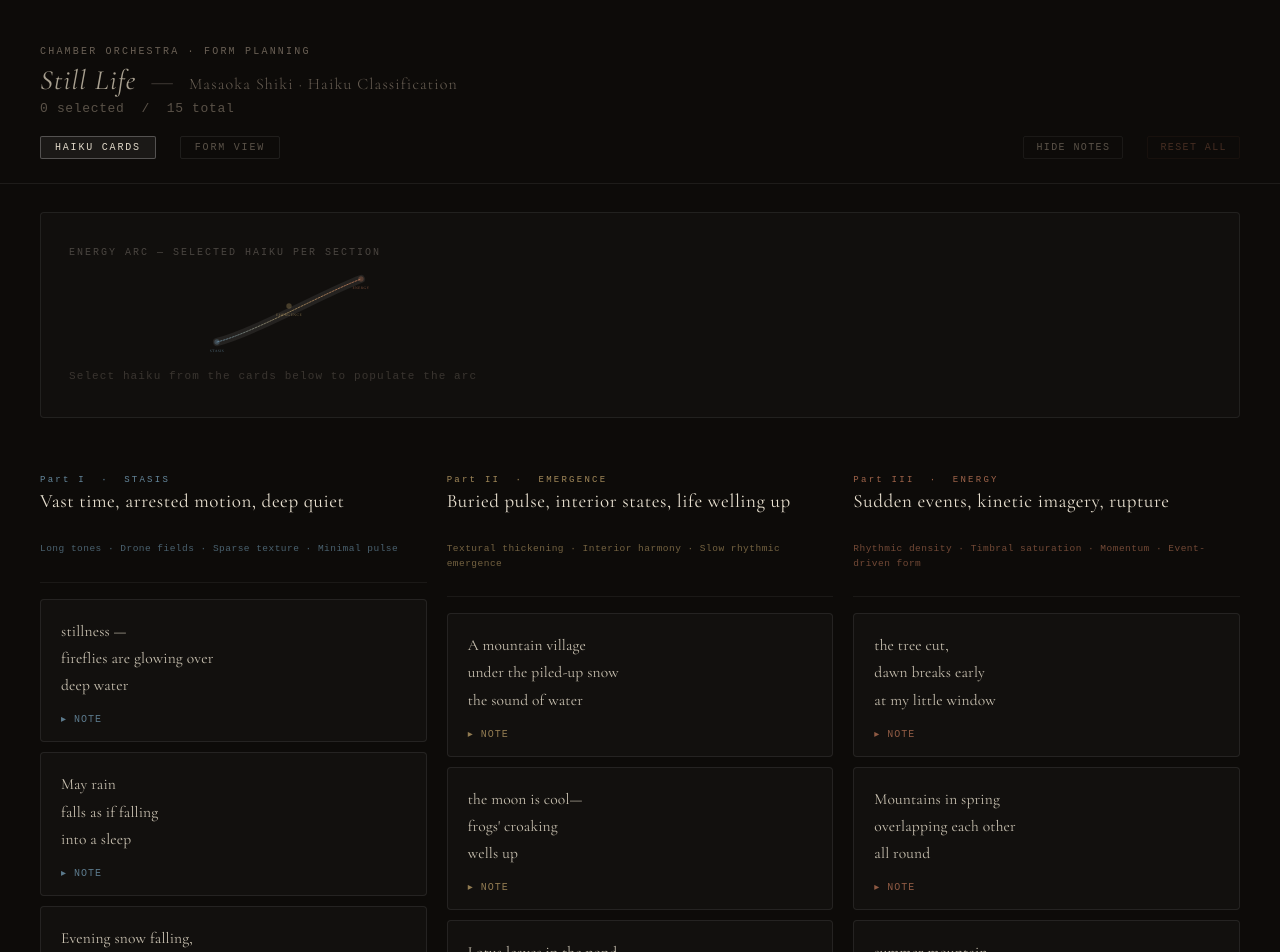
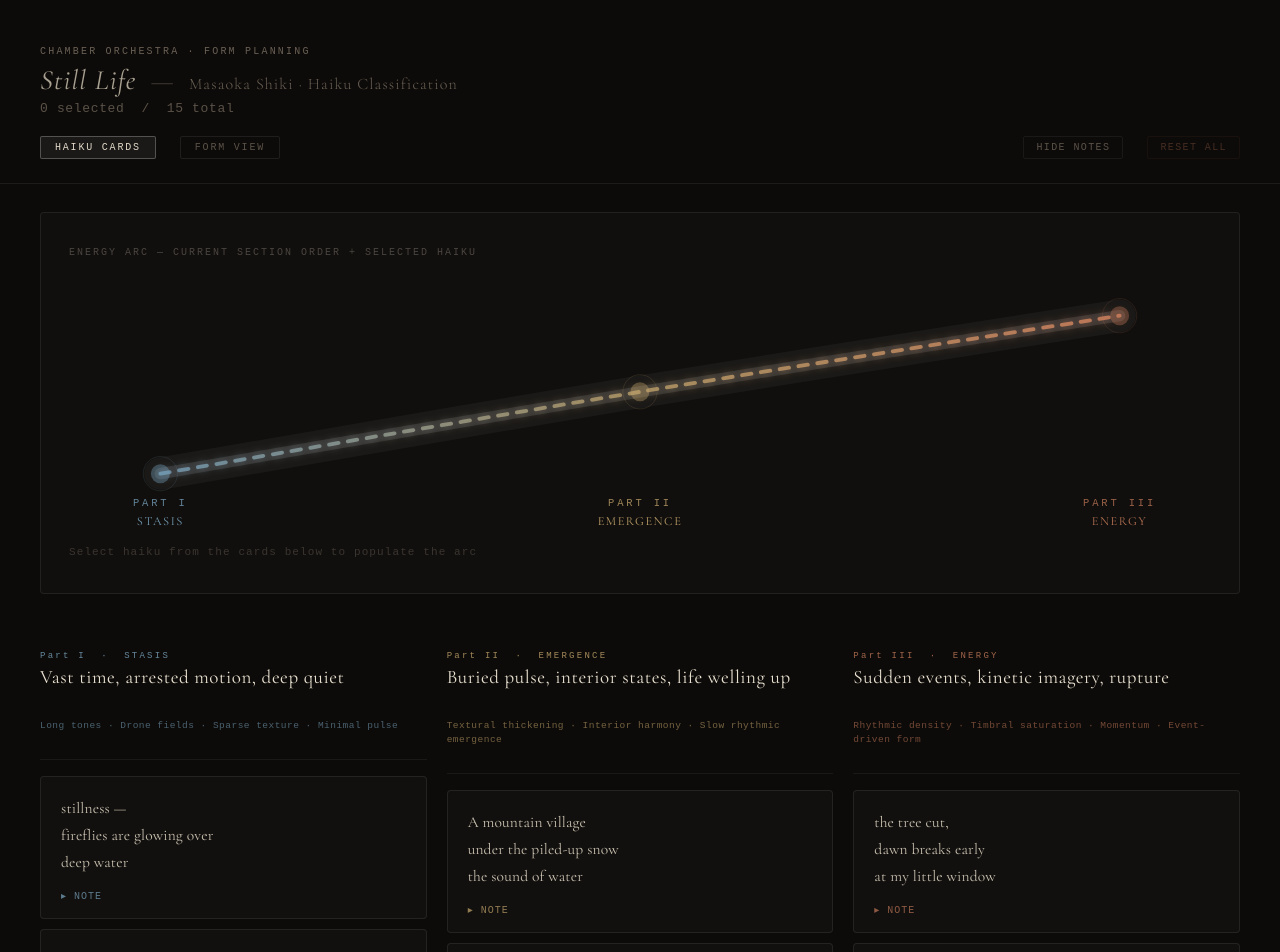
Before and after one commit to lrobadey/stilllife, a React (Vite) app: page / in a window 1280 px wide. Shown: the top 952 px of the page. Built offline with nearby package versions, Linux system fonts and the light colour scheme.

Commit message:
Make section order drive the energy arc and part labels

```diff
--- a/src/StillLifeDashboard.jsx
+++ b/src/StillLifeDashboard.jsx
@@ -1,9 +1,8 @@
-import React, { useState, useCallback } from "react";
+import React, { useCallback, useState } from "react";
 
 const HAIKU_DATA = {
   stasis: {
     id: "stasis",
-    label: "Part I",
     title: "Stasis",
     subtitle: "Vast time, arrested motion, deep quiet",
     sonic: "Long tones · Drone fields · Sparse texture · Minimal pulse",
@@ -20,7 +19,6 @@ const HAIKU_DATA = {
   },
   emergence: {
     id: "emergence",
-    label: "Part II",
     title: "Emergence",
     subtitle: "Buried pulse, interior states, life welling up",
     sonic: "Textural thickening · Interior harmony · Slow rhythmic emergence",
@@ -37,7 +35,6 @@ const HAIKU_DATA = {
   },
   energy: {
     id: "energy",
-    label: "Part III",
     title: "Energy",
     subtitle: "Sudden events, kinetic imagery, rupture",
     sonic: "Rhythmic density · Timbral saturation · Momentum · Event-driven form",
@@ -54,48 +51,110 @@ const HAIKU_DATA = {
   },
 };
 
-const SECTIONS = ["stasis", "emergence", "energy"];
+const SECTION_IDS = ["stasis", "emergence", "energy"];
+const PART_LABELS = ["Part I", "Part II", "Part III"];
+const SECTION_ENERGY_Y = {
+  stasis: 214,
+  emergence: 128,
+  energy: 48,
+};
 
-// States cycle: neutral → selected → rejected → neutral
+// States cycle: neutral -> selected -> rejected -> neutral
 const STATE_CYCLE = { neutral: "selected", selected: "rejected", rejected: "neutral" };
 
-const ArcSVG = ({ stateCounts }) => {
-  const pts = [
-    { x: 60, y: 160 },
-    { x: 220, y: 80 },
-    { x: 380, y: 20 },
-  ];
-  const path = `M ${pts[0].x} ${pts[0].y} C 140,140 300,50 ${pts[2].x} ${pts[2].y}`;
-  const sections = Object.values(HAIKU_DATA);
+const getPartLabel = (index) => PART_LABELS[index] || `Part ${index + 1}`;
+
+const buildArcPath = (points) =>
+  points.reduce((path, point, index, arr) => {
+    if (index === 0) {
+      return `M ${point.x} ${point.y}`;
+    }
+
+    const prev = arr[index - 1];
+    const prevPrev = arr[index - 2] || prev;
+    const next = arr[index + 1] || point;
+    const cp1x = prev.x + (point.x - prevPrev.x) / 6;
+    const cp1y = prev.y + (point.y - prevPrev.y) / 6;
+    const cp2x = point.x - (next.x - prev.x) / 6;
+    const cp2y = point.y - (next.y - prev.y) / 6;
+
+    return `${path} C ${cp1x} ${cp1y}, ${cp2x} ${cp2y}, ${point.x} ${point.y}`;
+  }, "");
+
+const ArcSVG = ({ orderedSections, stateCounts }) => {
+  const width = 1200;
+  const height = 280;
+  const left = 96;
+  const right = width - 96;
+  const step = orderedSections.length > 1 ? (right - left) / (orderedSections.length - 1) : 0;
+  const points = orderedSections.map((section, index) => ({
+    x: left + step * index,
+    y: SECTION_ENERGY_Y[section.id] || height / 2,
+    section,
+  }));
+  const path = buildArcPath(points);
+
   return (
-    <svg viewBox="0 0 440 200" style={{ width: "100%", maxWidth: 440, height: 90, display: "block" }}>
+    <svg
+      viewBox={`0 0 ${width} ${height}`}
+      style={{ width: "100%", height: "auto", aspectRatio: `${width} / ${height}`, display: "block" }}
+    >
       <defs>
         <linearGradient id="arcGrad" x1="0%" y1="0%" x2="100%" y2="0%">
-          <stop offset="0%" stopColor="#7BA7C2" stopOpacity="0.7" />
-          <stop offset="50%" stopColor="#C8A96E" stopOpacity="0.7" />
-          <stop offset="100%" stopColor="#C47A5A" stopOpacity="0.9" />
+          {orderedSections.map((section, index) => (
+            <stop
+              key={section.id}
+              offset={`${orderedSections.length === 1 ? 0 : (index / (orderedSections.length - 1)) * 100}%`}
+              stopColor={section.accent}
+              stopOpacity={index === orderedSections.length - 1 ? 0.92 : 0.72}
+            />
+          ))}
         </linearGradient>
+        <filter id="arcGlow" x="-10%" y="-25%" width="120%" height="150%">
+          <feGaussianBlur stdDeviation="5" result="glow" />
+          <feMerge>
+            <feMergeNode in="glow" />
+            <feMergeNode in="SourceGraphic" />
+          </feMerge>
+        </filter>
       </defs>
-      <path d={path} fill="none" stroke="rgba(255,255,255,0.08)" strokeWidth="18" strokeLinecap="round" />
-      <path d={path} fill="none" stroke="url(#arcGrad)" strokeWidth="2" strokeLinecap="round" strokeDasharray="4 3" />
-      {pts.map((pt, i) => (
-        <g key={i}>
-          <circle cx={pt.x} cy={pt.y} r={stateCounts[SECTIONS[i]] > 0 ? 10 : 6} fill={sections[i].accent} opacity={stateCounts[SECTIONS[i]] > 0 ? 0.9 : 0.3} />
-          {stateCounts[SECTIONS[i]] > 0 && (
-            <text x={pt.x} y={pt.y + 4} textAnchor="middle" fill="white" fontSize="9" fontWeight="bold" fontFamily="monospace">
-              {stateCounts[SECTIONS[i]]}
+      <path d={path} fill="none" stroke="rgba(255,255,255,0.045)" strokeWidth="34" strokeLinecap="round" />
+      <path d={path} fill="none" stroke="rgba(255,255,255,0.1)" strokeWidth="12" strokeLinecap="round" />
+      <path d={path} fill="none" stroke="url(#arcGrad)" strokeWidth="4" strokeLinecap="round" strokeDasharray="10 10" filter="url(#arcGlow)" />
+      {points.map(({ x, y, section }, index) => {
+        const count = stateCounts[section.id];
+        return (
+          <g key={section.id}>
+            <circle cx={x} cy={y} r={count > 0 ? 16 : 10} fill={section.accent} opacity={count > 0 ? 0.94 : 0.36} />
+            <circle cx={x} cy={y} r={count > 0 ? 24 : 18} fill="none" stroke={section.accent} strokeOpacity={count > 0 ? 0.34 : 0.14} />
+            {count > 0 && (
+              <text x={x} y={y + 5} textAnchor="middle" fill="#0d0b09" fontSize="12" fontWeight="bold" fontFamily="monospace">
+                {count}
               </text>
             )}
-          <text x={pt.x} y={pt.y + 22} textAnchor="middle" fill={sections[i].accent} fontSize="8.5" fontFamily="'Cormorant Garamond', Georgia, serif" letterSpacing="1" opacity="0.8">
-            {sections[i].title.toUpperCase()}
+            <text x={x} y={height - 32} textAnchor="middle" fill={section.accent} fontSize="11" fontFamily="monospace" letterSpacing="3" opacity="0.76">
+              {getPartLabel(index).toUpperCase()}
+            </text>
+            <text
+              x={x}
+              y={height - 12}
+              textAnchor="middle"
+              fill={section.accent}
+              fontSize="13"
+              fontFamily="'Cormorant Garamond', Georgia, serif"
+              letterSpacing="1.6"
+              opacity="0.92"
+            >
+              {section.title.toUpperCase()}
             </text>
           </g>
-      ))}
+        );
+      })}
     </svg>
   );
 };
 
-const HaikuCard = ({ haiku, sectionAccent, accentDim, accentBorder, status, onToggle, showNote }) => {
+const HaikuCard = ({ haiku, sectionAccent, accentDim, status, onToggle, showNote }) => {
   const [noteOpen, setNoteOpen] = useState(false);
 
   const isSelected = status === "selected";
@@ -112,7 +171,7 @@ const HaikuCard = ({ haiku, sectionAccent, accentDim, accentBorder, status, onTo
       ? `1px solid ${sectionAccent}`
       : isRejected
         ? "1px solid rgba(255,255,255,0.05)"
-      : `1px solid rgba(255,255,255,0.08)`,
+        : "1px solid rgba(255,255,255,0.08)",
     background: isSelected
       ? accentDim
       : isRejected
@@ -152,12 +211,15 @@ const HaikuCard = ({ haiku, sectionAccent, accentDim, accentBorder, status, onTo
   return (
     <div style={cardStyle} onClick={() => onToggle(haiku.id)}>
       {isSelected && <span style={badgeStyle}>SELECTED</span>}
-      {isRejected && <span style={badgeStyle}>✕</span>}
+      {isRejected && <span style={badgeStyle}>X</span>}
       <p style={textStyle}>{haiku.text}</p>
       {showNote && (
         <div
           style={{ marginTop: 8 }}
-          onClick={(e) => { e.stopPropagation(); setNoteOpen(!noteOpen); }}
+          onClick={(e) => {
+            e.stopPropagation();
+            setNoteOpen(!noteOpen);
+          }}
         >
           <span style={{ fontSize: 10, letterSpacing: "0.1em", color: sectionAccent, opacity: 0.7, cursor: "pointer", fontFamily: "monospace" }}>
             {noteOpen ? "▾ NOTE" : "▸ NOTE"}
@@ -175,10 +237,13 @@ const HaikuCard = ({ haiku, sectionAccent, accentDim, accentBorder, status, onTo
 
 export default function StillLifeDashboard() {
   const [haikuStates, setHaikuStates] = useState({});
+  const [sectionOrder, setSectionOrder] = useState(SECTION_IDS);
+  const [draggedSectionId, setDraggedSectionId] = useState(null);
+  const [dropTargetId, setDropTargetId] = useState(null);
   const [sectionNotes, setSectionNotes] = useState({ stasis: "", emergence: "", energy: "" });
   const [formNote, setFormNote] = useState("");
   const [showNotes, setShowNotes] = useState(true);
-  const [view, setView] = useState("columns"); // "columns" | "form"
+  const [view, setView] = useState("columns");
 
   const toggleHaiku = useCallback((id) => {
     setHaikuStates((prev) => ({
@@ -187,17 +252,46 @@ export default function StillLifeDashboard() {
     }));
   }, []);
 
+  const reorderSections = useCallback((draggedId, targetId) => {
+    if (!draggedId || !targetId || draggedId === targetId) {
+      return;
+    }
+
+    setSectionOrder((prev) => {
+      const next = prev.filter((id) => id !== draggedId);
+      const targetIndex = next.indexOf(targetId);
+      next.splice(targetIndex, 0, draggedId);
+      return next;
+    });
+  }, []);
+
+  const handleSectionDrop = useCallback(
+    (targetId) => {
+      reorderSections(draggedSectionId, targetId);
+      setDraggedSectionId(null);
+      setDropTargetId(null);
+    },
+    [draggedSectionId, reorderSections],
+  );
+
   const getStatus = (id) => haikuStates[id] || "neutral";
 
   const selectedBySection = {};
-  SECTIONS.forEach((s) => {
-    selectedBySection[s] = HAIKU_DATA[s].haikus.filter((h) => getStatus(h.id) === "selected");
+  SECTION_IDS.forEach((sectionId) => {
+    selectedBySection[sectionId] = HAIKU_DATA[sectionId].haikus.filter((haiku) => getStatus(haiku.id) === "selected");
   });
 
   const stateCounts = {};
-  SECTIONS.forEach((s) => { stateCounts[s] = selectedBySection[s].length; });
+  SECTION_IDS.forEach((sectionId) => {
+    stateCounts[sectionId] = selectedBySection[sectionId].length;
+  });
 
-  const totalSelected = Object.values(stateCounts).reduce((a, b) => a + b, 0);
+  const totalSelected = Object.values(stateCounts).reduce((sum, count) => sum + count, 0);
+
+  const orderedSections = sectionOrder.map((sectionId, index) => ({
+    ...HAIKU_DATA[sectionId],
+    partLabel: getPartLabel(index),
+  }));
 
   const resetAll = () => setHaikuStates({});
 
@@ -241,6 +335,7 @@ export default function StillLifeDashboard() {
       gap: 24,
       marginTop: 20,
       alignItems: "center",
+      flexWrap: "wrap",
     },
     navBtn: (active) => ({
       fontSize: 10,
@@ -296,7 +391,7 @@ export default function StillLifeDashboard() {
       display: "flex",
       gap: 12,
       flexWrap: "wrap",
-      marginTop: 16,
+      marginTop: 18,
     },
     selectedChip: (accent) => ({
       fontSize: 11.5,
@@ -311,14 +406,15 @@ export default function StillLifeDashboard() {
     }),
     columnsGrid: {
       display: "grid",
-      gridTemplateColumns: "1fr 1fr 1fr",
+      gridTemplateColumns: "repeat(auto-fit, minmax(280px, 1fr))",
       gap: 20,
       padding: "0 40px",
       marginTop: 4,
     },
-    column: (accent, accentDim) => ({
+    column: {
       position: "relative",
-    }),
+      minWidth: 0,
+    },
     colHeader: {
       padding: "20px 0 16px",
       borderBottom: "1px solid rgba(255,255,255,0.06)",
@@ -354,11 +450,11 @@ export default function StillLifeDashboard() {
       opacity: 0.55,
       lineHeight: 1.5,
     }),
-    notesInput: (accent) => ({
+    notesInput: {
       width: "100%",
       marginTop: 14,
       background: "rgba(255,255,255,0.02)",
-      border: `1px solid rgba(255,255,255,0.06)`,
+      border: "1px solid rgba(255,255,255,0.06)",
       borderRadius: 3,
       padding: "10px 12px",
       color: "#8a8278",
@@ -370,26 +466,47 @@ export default function StillLifeDashboard() {
       outline: "none",
       boxSizing: "border-box",
       lineHeight: 1.6,
-    }),
+    },
     formViewGrid: {
       display: "grid",
-      gridTemplateColumns: "1fr 1fr 1fr",
+      gridTemplateColumns: "repeat(auto-fit, minmax(280px, 1fr))",
       gap: 20,
       padding: "0 40px",
       marginTop: 4,
     },
-    formSection: (accent, accentDim) => ({
+    formSection: (accent, accentDim, isDragged, isDropTarget) => ({
       padding: "20px",
-      background: accentDim,
-      border: `1px solid ${accent}30`,
+      background: isDragged ? "rgba(255,255,255,0.035)" : accentDim,
+      border: isDropTarget ? `1px solid ${accent}` : `1px solid ${accent}30`,
       borderRadius: 4,
+      boxShadow: isDropTarget ? `0 0 0 1px ${accent}40` : "none",
+      opacity: isDragged ? 0.55 : 1,
+      transform: isDropTarget ? "translateY(-3px)" : "translateY(0)",
+      transition: "transform 0.18s ease, border-color 0.18s ease, box-shadow 0.18s ease, opacity 0.18s ease",
+      minWidth: 0,
     }),
+    formSectionHeader: {
+      display: "flex",
+      alignItems: "center",
+      justifyContent: "space-between",
+      gap: 12,
+      marginBottom: 12,
+      cursor: "grab",
+      userSelect: "none",
+    },
+    dragHint: {
+      fontSize: 9,
+      letterSpacing: "0.18em",
+      fontFamily: "monospace",
+      color: "#5a5248",
+      whiteSpace: "nowrap",
+    },
     formSectionLabel: (accent) => ({
       fontSize: 9,
       letterSpacing: "0.25em",
       fontFamily: "monospace",
       color: accent,
-      marginBottom: 12,
+      margin: 0,
     }),
     formHaikuItem: (accent) => ({
       padding: "12px 14px",
@@ -426,14 +543,13 @@ export default function StillLifeDashboard() {
   };
 
   const hint = (
-    <p style={{ fontSize: 10, fontFamily: "monospace", letterSpacing: "0.1em", color: "#3a3530", marginTop: 10, marginBottom: 0 }}>
-      CLICK CARD → SELECT &nbsp;·&nbsp; CLICK AGAIN → REJECT &nbsp;·&nbsp; CLICK AGAIN → RESET
+    <p style={{ fontSize: 10, fontFamily: "monospace", letterSpacing: "0.1em", color: "#3a3530", marginTop: 10, marginBottom: 0, padding: "0 40px" }}>
+      CLICK CARD {"->"} SELECT · CLICK AGAIN {"->"} REJECT · CLICK AGAIN {"->"} RESET
     </p>
   );
 
   return (
     <div style={styles.root}>
-      {/* HEADER */}
       <div style={styles.header}>
         <p style={styles.eyebrow}>CHAMBER ORCHESTRA · FORM PLANNING</p>
         <h1 style={styles.title}>
@@ -452,16 +568,15 @@ export default function StillLifeDashboard() {
         </div>
       </div>
 
-      {/* ARC PANEL */}
       <div style={styles.formPanel}>
-        <p style={styles.arcLabel}>ENERGY ARC — SELECTED HAIKU PER SECTION</p>
-        <ArcSVG stateCounts={stateCounts} />
+        <p style={styles.arcLabel}>ENERGY ARC — CURRENT SECTION ORDER + SELECTED HAIKU</p>
+        <ArcSVG orderedSections={orderedSections} stateCounts={stateCounts} />
         {totalSelected > 0 && (
           <div style={styles.selectedList}>
-            {SECTIONS.map((s) =>
-              selectedBySection[s].map((h) => (
-                <span key={h.id} style={styles.selectedChip(HAIKU_DATA[s].accent)}>
-                  {h.text.split("\n")[0]}…
+            {orderedSections.map((section) =>
+              selectedBySection[section.id].map((haiku) => (
+                <span key={haiku.id} style={styles.selectedChip(section.accent)}>
+                  {section.partLabel} · {haiku.text.split("\n")[0]}…
                 </span>
               ))
             )}
@@ -474,77 +589,103 @@ export default function StillLifeDashboard() {
         )}
       </div>
 
-      {/* COLUMNS VIEW */}
       {view === "columns" && (
         <>
           <div style={styles.columnsGrid}>
-            {SECTIONS.map((sKey) => {
-              const sec = HAIKU_DATA[sKey];
-              return (
-                <div key={sKey} style={styles.column(sec.accent, sec.accentDim)}>
+            {orderedSections.map((section) => (
+              <div key={section.id} style={styles.column}>
                 <div style={styles.colHeader}>
-                    <p style={styles.colLabel(sec.accent)}>{sec.label} &nbsp;·&nbsp; {sec.title.toUpperCase()}</p>
-                    <h2 style={styles.colTitle}>{sec.subtitle}</h2>
+                  <p style={styles.colLabel(section.accent)}>{section.partLabel} &nbsp;·&nbsp; {section.title.toUpperCase()}</p>
+                  <h2 style={styles.colTitle}>{section.subtitle}</h2>
                   <p style={styles.colSubtitle}>&nbsp;</p>
-                    <p style={styles.sonicTag(sec.accent)}>{sec.sonic}</p>
+                  <p style={styles.sonicTag(section.accent)}>{section.sonic}</p>
                 </div>
-                  {sec.haikus.map((h) => (
+                {section.haikus.map((haiku) => (
                   <HaikuCard
-                      key={h.id}
-                      haiku={h}
-                      sectionAccent={sec.accent}
-                      accentDim={sec.accentDim}
-                      accentBorder={sec.accentBorder}
-                      status={getStatus(h.id)}
+                    key={haiku.id}
+                    haiku={haiku}
+                    sectionAccent={section.accent}
+                    accentDim={section.accentDim}
+                    status={getStatus(haiku.id)}
                     onToggle={toggleHaiku}
                     showNote={showNotes}
                   />
                 ))}
                 {showNotes && (
                   <textarea
-                      style={styles.notesInput(sec.accent)}
-                      placeholder={`Compositional notes for ${sec.title.toLowerCase()}…`}
-                      value={sectionNotes[sKey]}
-                      onChange={(e) => setSectionNotes((prev) => ({ ...prev, [sKey]: e.target.value }))}
+                    style={styles.notesInput}
+                    placeholder={`Compositional notes for ${section.partLabel.toLowerCase()} · ${section.title.toLowerCase()}…`}
+                    value={sectionNotes[section.id]}
+                    onChange={(e) => setSectionNotes((prev) => ({ ...prev, [section.id]: e.target.value }))}
                   />
                 )}
               </div>
-              );
-            })}
+            ))}
           </div>
           {hint}
         </>
       )}
 
-      {/* FORM VIEW */}
       {view === "form" && (
         <>
           <div style={styles.formViewGrid}>
-            {SECTIONS.map((sKey) => {
-              const sec = HAIKU_DATA[sKey];
-              const selected = selectedBySection[sKey];
+            {orderedSections.map((section) => {
+              const selected = selectedBySection[section.id];
+              const isDragged = draggedSectionId === section.id;
+              const isDropTarget = dropTargetId === section.id && draggedSectionId !== section.id;
+
               return (
-                <div key={sKey} style={styles.formSection(sec.accent, sec.accentDim)}>
-                  <p style={styles.formSectionLabel(sec.accent)}>
-                    {sec.label} &nbsp;·&nbsp; {sec.title.toUpperCase()} &nbsp;·&nbsp; {selected.length} HAIKU
+                <div
+                  key={section.id}
+                  style={styles.formSection(section.accent, section.accentDim, isDragged, isDropTarget)}
+                  draggable
+                  onDragStart={() => {
+                    setDraggedSectionId(section.id);
+                    setDropTargetId(section.id);
+                  }}
+                  onDragEnter={() => {
+                    if (draggedSectionId && draggedSectionId !== section.id) {
+                      setDropTargetId(section.id);
+                    }
+                  }}
+                  onDragOver={(e) => {
+                    e.preventDefault();
+                    if (draggedSectionId && draggedSectionId !== section.id) {
+                      setDropTargetId(section.id);
+                    }
+                  }}
+                  onDrop={(e) => {
+                    e.preventDefault();
+                    handleSectionDrop(section.id);
+                  }}
+                  onDragEnd={() => {
+                    setDraggedSectionId(null);
+                    setDropTargetId(null);
+                  }}
+                >
+                  <div style={styles.formSectionHeader}>
+                    <p style={styles.formSectionLabel(section.accent)}>
+                      {section.partLabel} &nbsp;·&nbsp; {section.title.toUpperCase()} &nbsp;·&nbsp; {selected.length} HAIKU
                     </p>
+                    <span style={styles.dragHint}>DRAG TO REORDER</span>
+                  </div>
                   {selected.length === 0 ? (
-                    <p style={styles.emptyState(sec.accent)}>NO HAIKU SELECTED</p>
+                    <p style={styles.emptyState(section.accent)}>NO HAIKU SELECTED</p>
                   ) : (
-                    selected.map((h, i) => (
-                      <div key={h.id} style={styles.formHaikuItem(sec.accent)}>
-                        <p style={{ ...styles.formHaikuText, color: sec.accent, fontSize: 9, fontFamily: "monospace", letterSpacing: "0.12em", marginBottom: 4 }}>
-                          {String(i + 1).padStart(2, "0")}
+                    selected.map((haiku, index) => (
+                      <div key={haiku.id} style={styles.formHaikuItem(section.accent)}>
+                        <p style={{ ...styles.formHaikuText, color: section.accent, fontSize: 9, fontFamily: "monospace", letterSpacing: "0.12em", marginBottom: 4 }}>
+                          {String(index + 1).padStart(2, "0")}
                         </p>
-                        <p style={styles.formHaikuText}>{h.text}</p>
+                        <p style={styles.formHaikuText}>{haiku.text}</p>
                       </div>
                     ))
                   )}
-                  {sectionNotes[sKey] && (
+                  {sectionNotes[section.id] && (
                     <div style={{ marginTop: 14, padding: "10px 12px", background: "rgba(0,0,0,0.2)", borderRadius: 3 }}>
-                      <p style={{ fontSize: 9, fontFamily: "monospace", letterSpacing: "0.1em", color: sec.accent, opacity: 0.5, marginBottom: 4 }}>NOTES</p>
+                      <p style={{ fontSize: 9, fontFamily: "monospace", letterSpacing: "0.1em", color: section.accent, opacity: 0.5, marginBottom: 4 }}>NOTES</p>
                       <p style={{ fontSize: 12.5, fontStyle: "italic", color: "#7a7268", fontFamily: "'Cormorant Garamond', Georgia, serif", margin: 0, lineHeight: 1.6 }}>
-                        {sectionNotes[sKey]}
+                        {sectionNotes[section.id]}
                       </p>
                     </div>
                   )}
@@ -552,7 +693,6 @@ export default function StillLifeDashboard() {
               );
             })}
           </div>
-          {/* Global form note */}
           <div style={styles.globalNotesArea}>
             <p style={{ fontSize: 9, fontFamily: "monospace", letterSpacing: "0.2em", color: "#3a3530", marginBottom: 10 }}>GLOBAL FORM NOTES</p>
             <textarea
```
Lines whose indentation alone changed are shown as unchanged.
